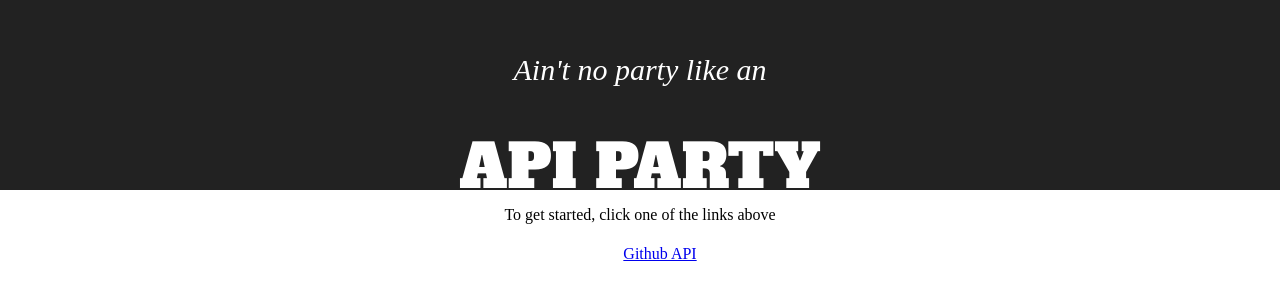
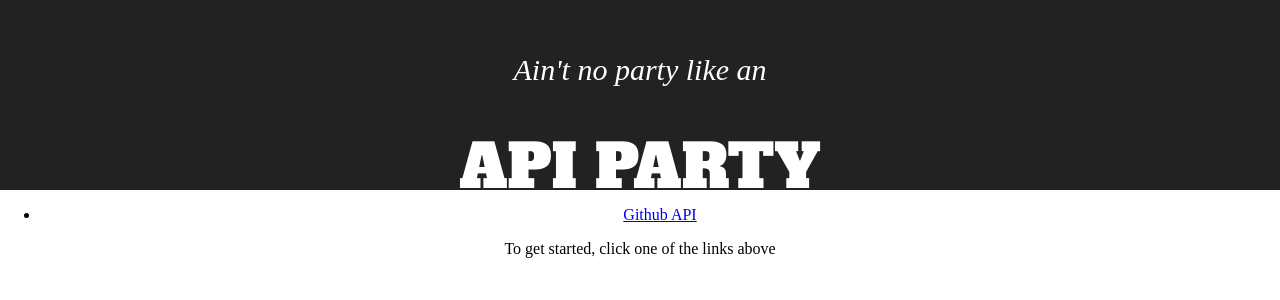
Before and after one commit to kbaihoff/api-party, a React (Create React App) app: page / in a window 1280 px wide. Shown: the top 300 px of the page. Built offline with nearby package versions, Linux system fonts and the light colour scheme; the HTML template or start-up script is replaced by a standard one; a web font is replaced by a local one.

Commit message:
Make Github! <h1> not overlap link

```diff
--- a/src/App.css
+++ b/src/App.css
@@ -14,7 +14,7 @@ h3 {
   font: italic 400 30px/40px "Gentium Book Basic", serif;
 }
 
-.App-header {
+.App-headings {
   background-color: #222;
   height: 150px;
   padding: 20px;
```
